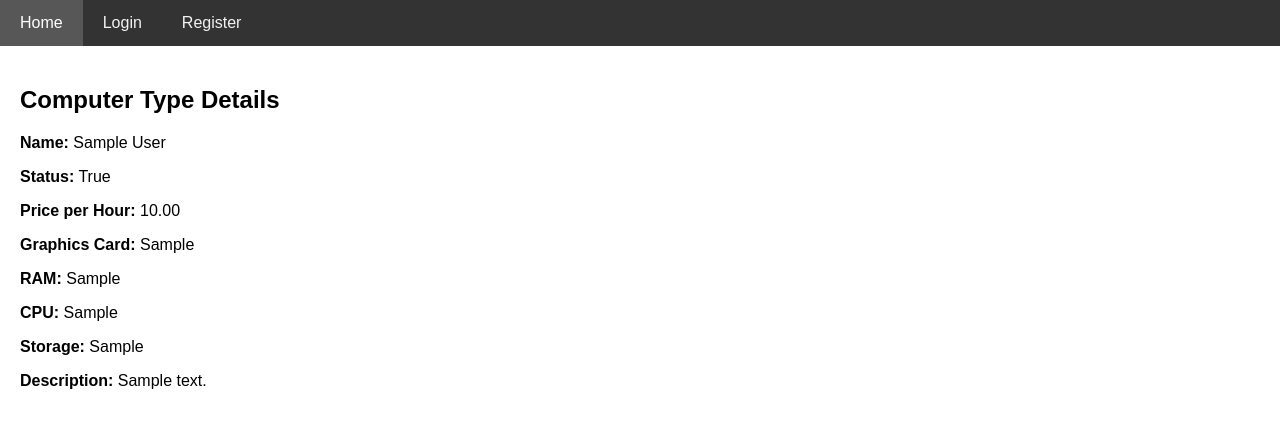
After one commit to NguyennMinhh/net-cafe, a Django app: page /staff/view_computer_type/1/ in a window 1280 px wide. The commit adds this page. Shown: the top 428 px of the page. Run offline with Django 5.2, Linux system fonts and the light colour scheme; tables that the repository leaves empty hold one stand-in row (values such as "Sample post").

Commit message:
added view computer type  feature

```diff
--- a/Staff/forms.py
+++ b/Staff/forms.py
@@ -6,6 +6,11 @@ class AddComputerTypeForm(forms.ModelForm):
         model = ComputerType
         fields = ['name', 'status', 'price_per_hour', 'graphics_card', 'ram', 'cpu', 'storage']
 
+class EditComputerTypeForm(forms.ModelForm):
+    class Meta:
+        model = ComputerType
+        fields = ['name', 'status', 'price_per_hour', 'graphics_card', 'ram', 'cpu', 'storage', 'description']
+
 class AddComputerListForm(forms.ModelForm):
     class Meta:
         model = ComputerList
--- /dev/null
+++ b/Staff/templates/staff/view_computer_type.html
@@ -0,0 +1,13 @@
+{% extends 'user/layout.html' %}
+
+{% block body %}
+<h2>Computer Type Details</h2>
+<p><strong>Name:</strong> {{ computer.name }}</p>
+<p><strong>Status:</strong> {{ computer.status }}</p>
+<p><strong>Price per Hour:</strong> {{ computer.price_per_hour }}</p>
+<p><strong>Graphics Card:</strong> {{ computer.graphics_card }}</p>
+<p><strong>RAM:</strong> {{ computer.ram }}</p>
+<p><strong>CPU:</strong> {{ computer.cpu }}</p>
+<p><strong>Storage:</strong> {{ computer.storage }}</p>
+<p><strong>Description:</strong> {{ computer.description }}</p>
+{% endblock %}
--- a/Staff/urls.py
+++ b/Staff/urls.py
@@ -7,6 +7,7 @@ urlpatterns = [
     path('edit_computer/<int:computer_id>/', views.edit_computer, name='edit_computer'),
     path('delete_computer/<int:computer_id>/', views.delete_computer, name='delete_computer'),
     path('computer_types/', views.computer_types, name='computer_types'),
+    path('view_computer_type/<int:computer_id>/', views.view_computer_type, name='view_computer_type'),
 
     path('computer_list/', views.computer_list, name='computer_list'),
     path('computer_list/add/', views.computer_list_add, name='computer_list_add'),
--- a/Staff/views.py
+++ b/Staff/views.py
@@ -42,23 +42,26 @@ def add_computer(request):
 def edit_computer(request, computer_id):
     computer = ComputerType.objects.get(id=computer_id)
     if request.method == 'POST':
-        computer.name = request.POST.get('name')
-        computer.price_per_hour = request.POST.get('price_per_hour')
-        computer.graphics_card = request.POST.get('graphics_card')
-        computer.ram = request.POST.get('ram')
-        computer.cpu = request.POST.get('cpu')
-        computer.storage = request.POST.get('storage')
-        computer.status = 'status' in request.POST
-        computer.save()
-        return redirect('staff:computer_types')
-    return render(request, 'staff/edit_computer.html', {
+        form = EditComputerTypeForm(request.POST, instance=computer)
+        if form.is_valid():
+            form.save()
+            messages.success(request, "Edited Computer")
+            return redirect('staff:computer_types')
+    return render(request, 'staff/computer_types_edit.html', {
         "computer": computer,
+        "form": EditComputerTypeForm(instance=computer)
     })
 
 def delete_computer(request, computer_id):
     computer = ComputerType.objects.get(id=computer_id)
     computer.delete()
     return redirect('staff:computer_types')
+
+def view_computer_type(request, computer_id):
+    computer = ComputerType.objects.get(id=computer_id)
+    return render(request, 'staff/view_computer_type.html', {
+        "computer": computer
+    })
 
 # Computer List
 def computer_list(request):
--- a/User/models.py
+++ b/User/models.py
@@ -25,6 +25,7 @@ class ComputerType(models.Model):
     ram = models.CharField(max_length=100)
     cpu = models.CharField(max_length=100)
     storage = models.CharField(max_length=100)
+    description = models.TextField(blank=True, null=True)
     def __str__(self):
         return f"{self.name}"
 
```
Also changed, not shown: Staff/templates/staff/computer_types.html (+10 -6 lines), Staff/templates/staff/computer_types_edit.html (added, +10 -0 lines), User/migrations/0002_computertype_description.py (added).
